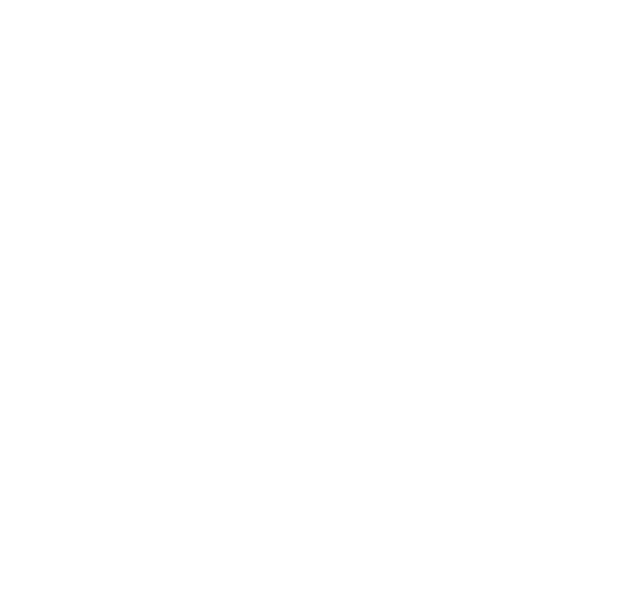
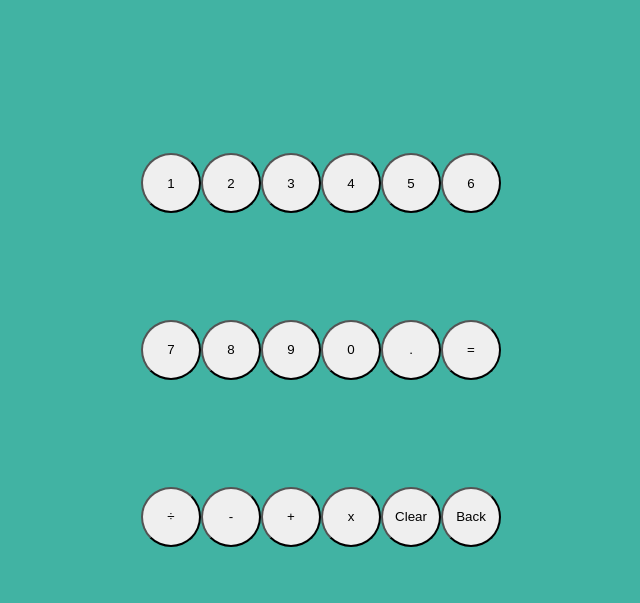
Before and after one commit to Chr0m0some/Calculator, a plain HTML site: page index.html in a window 1280 px wide. Shown: the whole page, without its empty margins (319-959 px from the left). Drawn offline with Linux system fonts and the light colour scheme.

Commit message:
Start skeleton of css and html

```diff
--- a/index.html
+++ b/index.html
@@ -7,10 +7,31 @@
     <title>Calculator</title>
     <script src="script.js" defer></script>
     <link rel="stylesheet" href="style.css">
+    <link rel="stylesheet" href="https://fonts.googleapis.com/css?family=Montserrat">
 </head>
 <body>
     <div class="container">
-
+        <div class="display"></div>
+        <div class="buttons">
+            <button class="btn">1</button>
+            <button class="btn">2</button>
+            <button class="btn">3</button>
+            <button class="btn">4</button>
+            <button class="btn">5</button>
+            <button class="btn">6</button>
+            <button class="btn">7</button>
+            <button class="btn">8</button>
+            <button class="btn">9</button>
+            <button class="btn">0</button>
+            <button class="btn">.</button>
+            <button class="btn">=</button>
+            <button class="btn">÷</button>
+            <button class="btn">-</button>
+            <button class="btn">+</button>
+            <button class="btn">x</button>
+            <button class="btn">Clear</button>
+            <button class="btn">Back</button>
+        </div>
     </div>
 </body>
 </html>
--- a/style.css
+++ b/style.css
@@ -0,0 +1,48 @@
+html {
+    box-sizing: border-box;
+}
+
+*, *::before,  *::after {
+    box-sizing: inherit;
+}
+
+html, body {
+    height: auto;
+}
+
+body {
+    font-family: 'Montesserat', sans-serif;
+    background-color: #41B3A3;
+    margin: 0;
+    display: flex;
+    justify-content: center;
+    align-items: center;
+}
+
+.container {
+    height: 600px;
+    width: 400px;
+    display: flex;
+    flex-direction: column;
+}
+
+.display {
+    height: 100px;
+    width: 400px;
+}
+
+.buttons {
+    display: flex;
+    flex-wrap: wrap;
+    justify-content: center;
+    align-items: center;
+    height: 500px;
+    width: 400px;
+}
+
+.btn {
+    font-family: inherit;
+    height: 60px;
+    width: 60px;
+    border-radius: 50%;
+}
```
